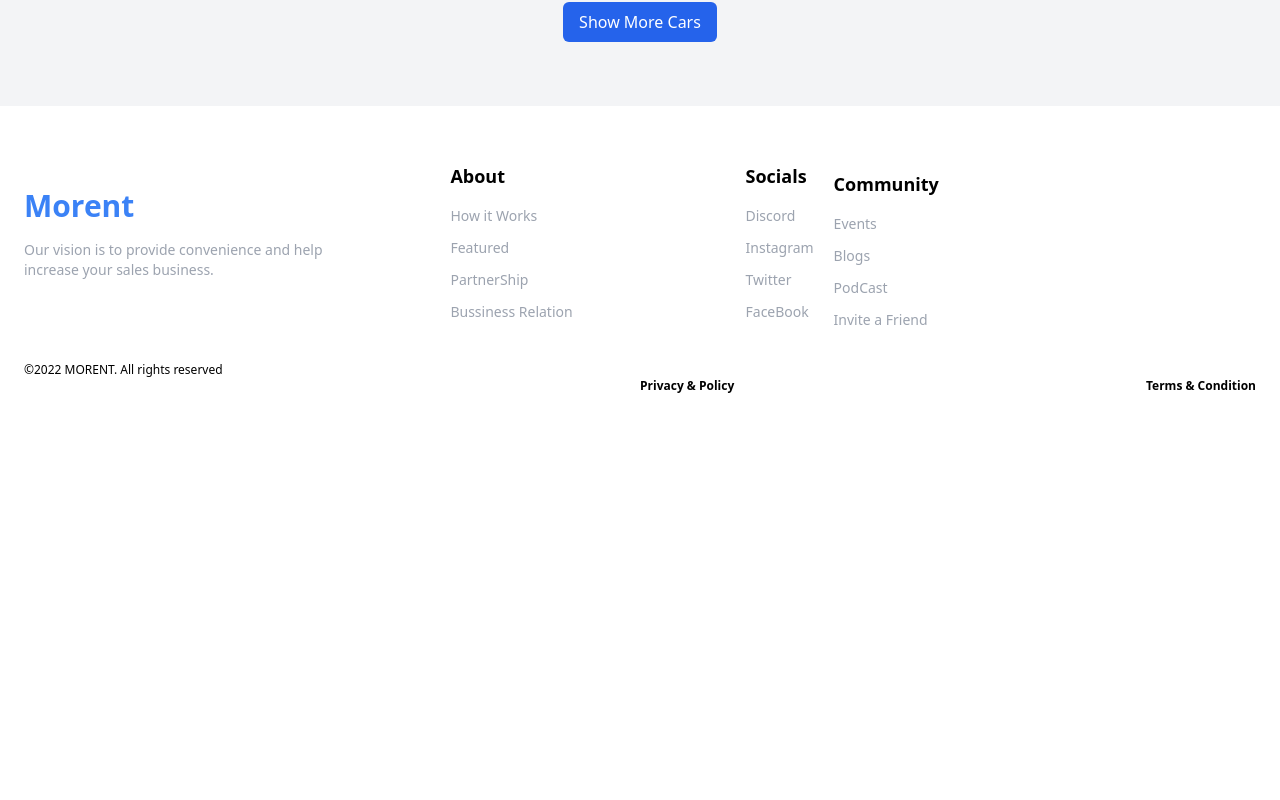
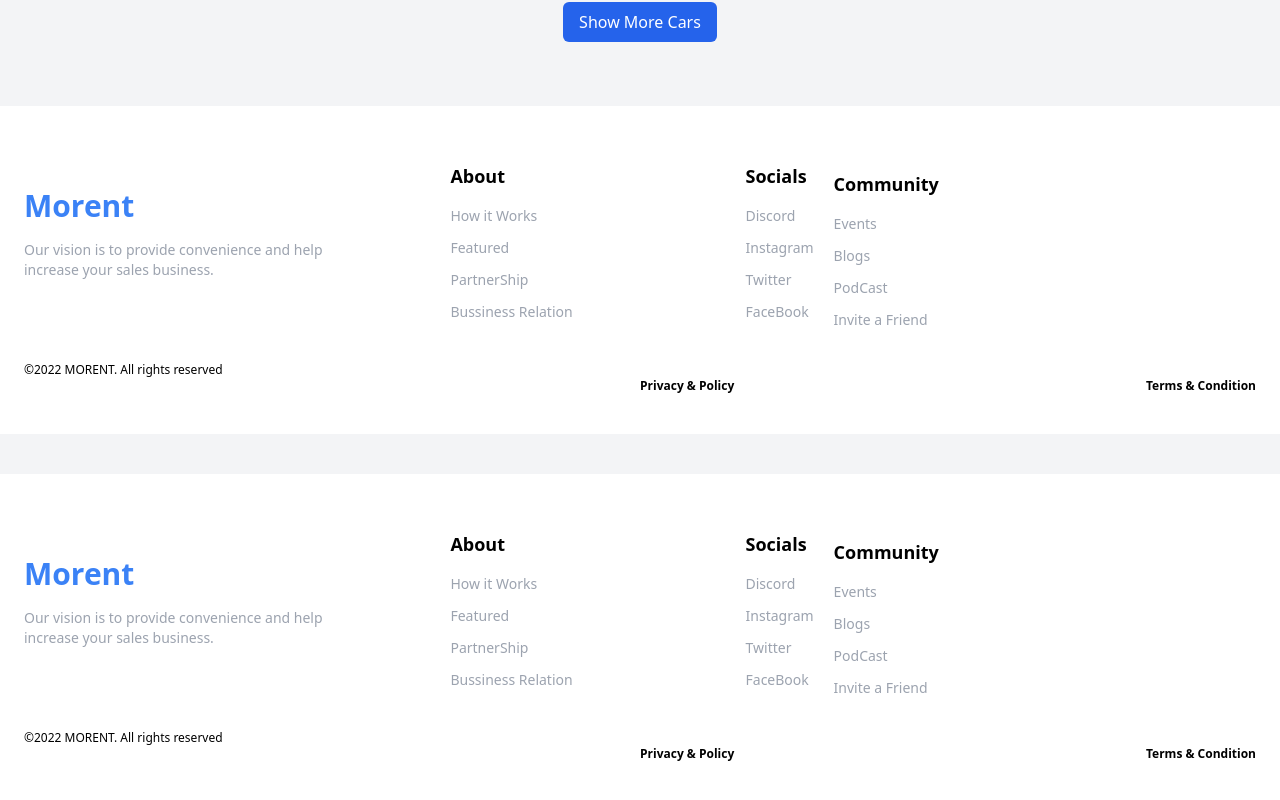
Before and after one commit to Redskullvue/Morent, a Vue app: page / in a window 1280 px wide. Shown: the part 2407-3207 px from the top of the page. Before the commit the page ends 2841 px from the top, so only its background shows below. Built offline with nearby package versions, Linux system fonts and the light colour scheme.

Commit message:
Feature ; Footer Added

```diff
--- a/src/App.vue
+++ b/src/App.vue
@@ -2,16 +2,19 @@
   <div class="container mx-auto bg-gray-100">
     <y-header />
     <router-view />
+    <div class="col-span-12 mt-10 md:bg-white p-6"><y-footer /></div>
   </div>
 </template>
 
 <script>
 import "./tailwind.css";
 import yHeader from "@/components/header.vue";
+import YFooter from "@/components/footer.vue";
 export default {
   name: "App",
   components: {
     yHeader,
+    YFooter,
   },
 };
 </script>
```
